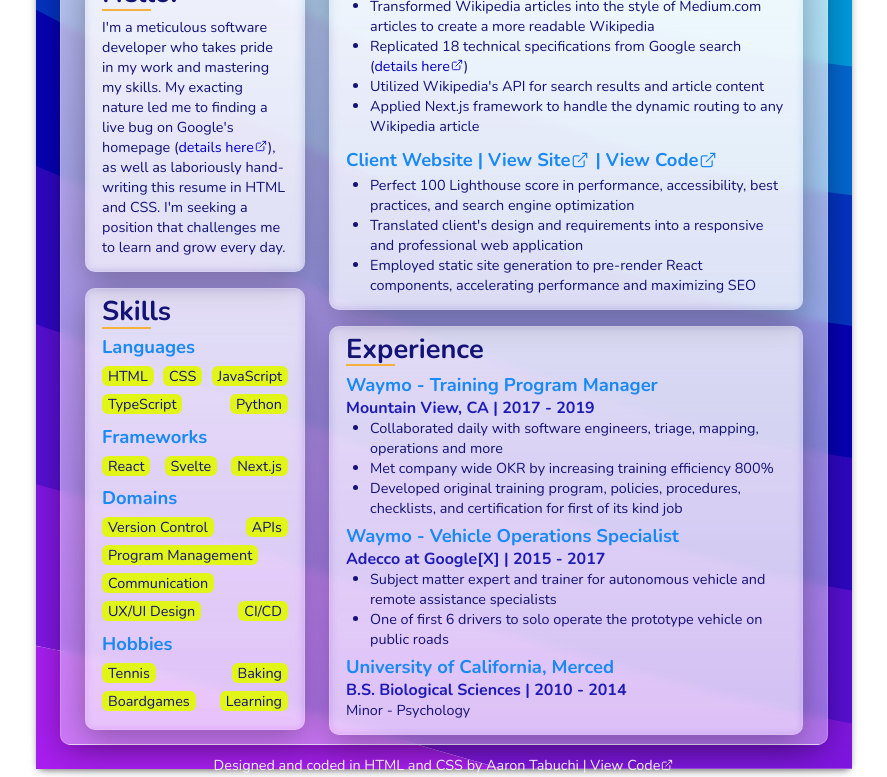
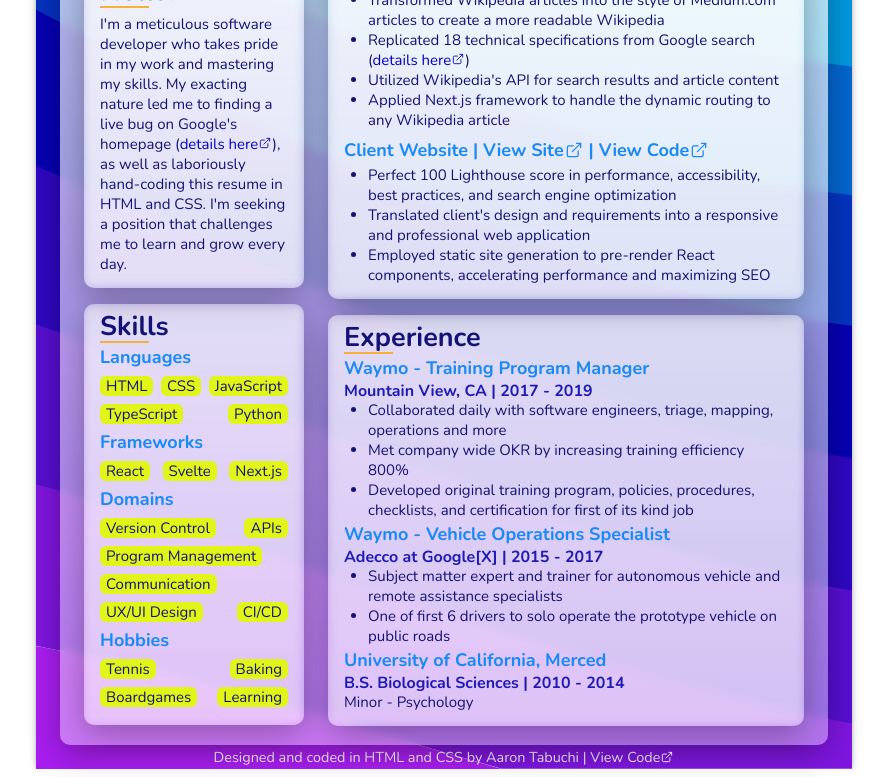
Before and after one commit to aarontabuchi/resume, a plain HTML site: page index.html in a window 1280 px wide. Shown: the part 287-1064 px from the top of the page, without its empty margins (196-1083 px from the left). Drawn offline with nearby package versions, Linux system fonts and the light colour scheme.

Commit message:
browser compatibility

```diff
--- a/index.html
+++ b/index.html
@@ -40,7 +40,7 @@
                   rel="noopener"
                   class="smallA"
                   >details here</a
-                >), as well as laboriously hand-writing this resume in HTML and
+                >), as well as laboriously hand-coding this resume in HTML and
                 CSS. I'm seeking a position that challenges me to learn and grow
                 every day.
               </p>
@@ -342,6 +342,7 @@
           <!-- /column2 -->
         </div>
         <!-- /gridContainer -->
+      </div>
       <footer class="footer">
         Designed and coded in HTML and CSS by Aaron Tabuchi |
         <a
@@ -352,7 +353,6 @@
           View Code</a
         >
       </footer>
-      </div>
       <!-- /maincontainer -->
     </div>
     <!-- /page -->
--- a/style.css
+++ b/style.css
@@ -27,6 +27,9 @@
     width: 8.5in;
     overflow: hidden;
   }
+  body {
+    overflow: hidden;
+  }
 }
 
 body {
@@ -52,13 +55,13 @@ h1 {
 h2,
 h3,
 h4 {
-  line-height: 1.1rem;
+  line-height: 1.0625rem;
   font-weight: 700;
 }
 
 h2 {
-  font-size: 1.7rem;
-  margin-bottom: 0.4rem;
+  font-size: 1.6875rem;
+  margin-bottom: 6px;
 }
 
 h2::after {
@@ -71,9 +74,9 @@ h2::after {
 }
 
 h3 {
-  font-size: 1.15rem;
-  margin-bottom: 0.4rem;
-  margin-top: 0.6rem;
+  font-size: 1.125rem;
+  margin-bottom: 6px;
+  margin-top: 6px;
   color: var(--h3--color);
 }
 
@@ -84,11 +87,11 @@ h4 {
 
 p,
 li {
-  font-size: 0.9rem;
+  font-size: 15px;
 }
 
 li.liAnchor {
-  line-height: 0.7rem;
+  line-height: 0.6875rem;
   margin: 4px 0;
 }
 
@@ -136,6 +139,7 @@ a:visited {
   width: 100%;
   height: 100%;
   padding: 16px 24px;
+  padding-bottom: 0;
 }
 
 ul {
@@ -151,7 +155,6 @@ ul {
   backdrop-filter: blur(4.5px);
   -webkit-backdrop-filter: blur(4.5px);
   border-radius: 10px;
-  border: 1px solid rgba(255, 255, 255, 0.18);
 }
 
 section.glass {
@@ -225,14 +228,13 @@ ul.skills {
   border-radius: 6px;
   padding: 0 6px;
   margin: 4px 0;
-  /* flex-grow: 1; */
 }
 
 footer {
   font-size: 0.9rem;
   text-align: center;
   color: var(--footer-text);
-  margin-top: 4px;
+  margin-top: 2px;
 }
 
 .footer a {
```
Also changed, not shown: screenshot.png (added), 1 other file. Lines whose indentation alone changed are shown as unchanged.
